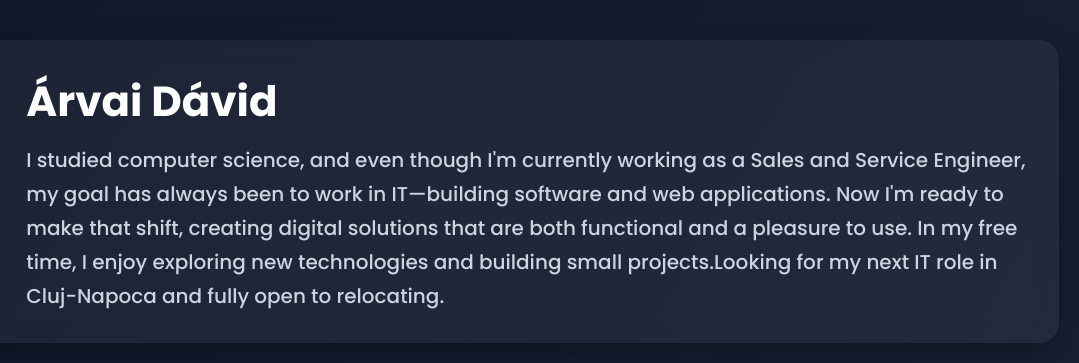
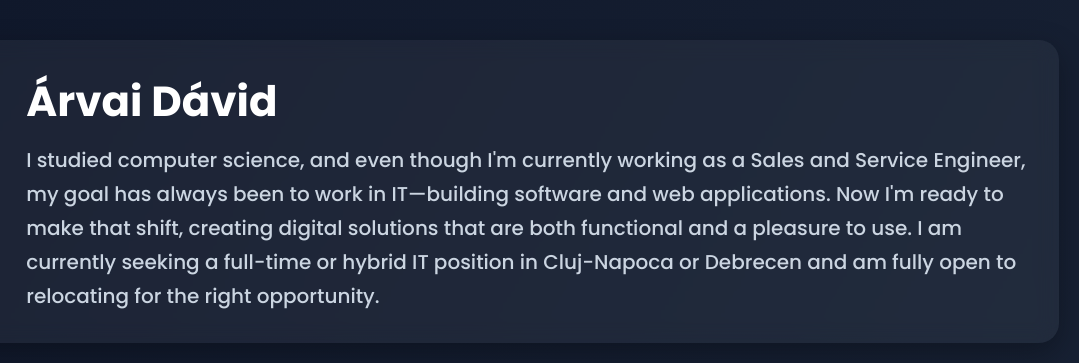
Before and after one commit to davidarvai/My-Portfolio-Website, a plain HTML site: page index.html in a window 1280 px wide. Shown: the top 363 px of the page, 201-1280 px from the left. Drawn offline with Linux system fonts and the light colour scheme.

Commit message:
Update line 345

```diff
--- a/index.html
+++ b/index.html
@@ -342,7 +342,7 @@ font-size:18px;
 <p>
 I studied computer science, and even though I'm currently working as a Sales and Service Engineer, my goal has always been to work in IT—building software and web applications.
 Now I'm ready to make that shift, creating digital solutions that are both functional and a pleasure to use.
-In my free time, I enjoy exploring new technologies and building small projects.Looking for my next IT role in Cluj-Napoca and fully open to relocating.
+I am currently seeking a full-time or hybrid IT position in Cluj-Napoca or Debrecen and am fully open to relocating for the right opportunity.
 </p>
 
 </div>
```
